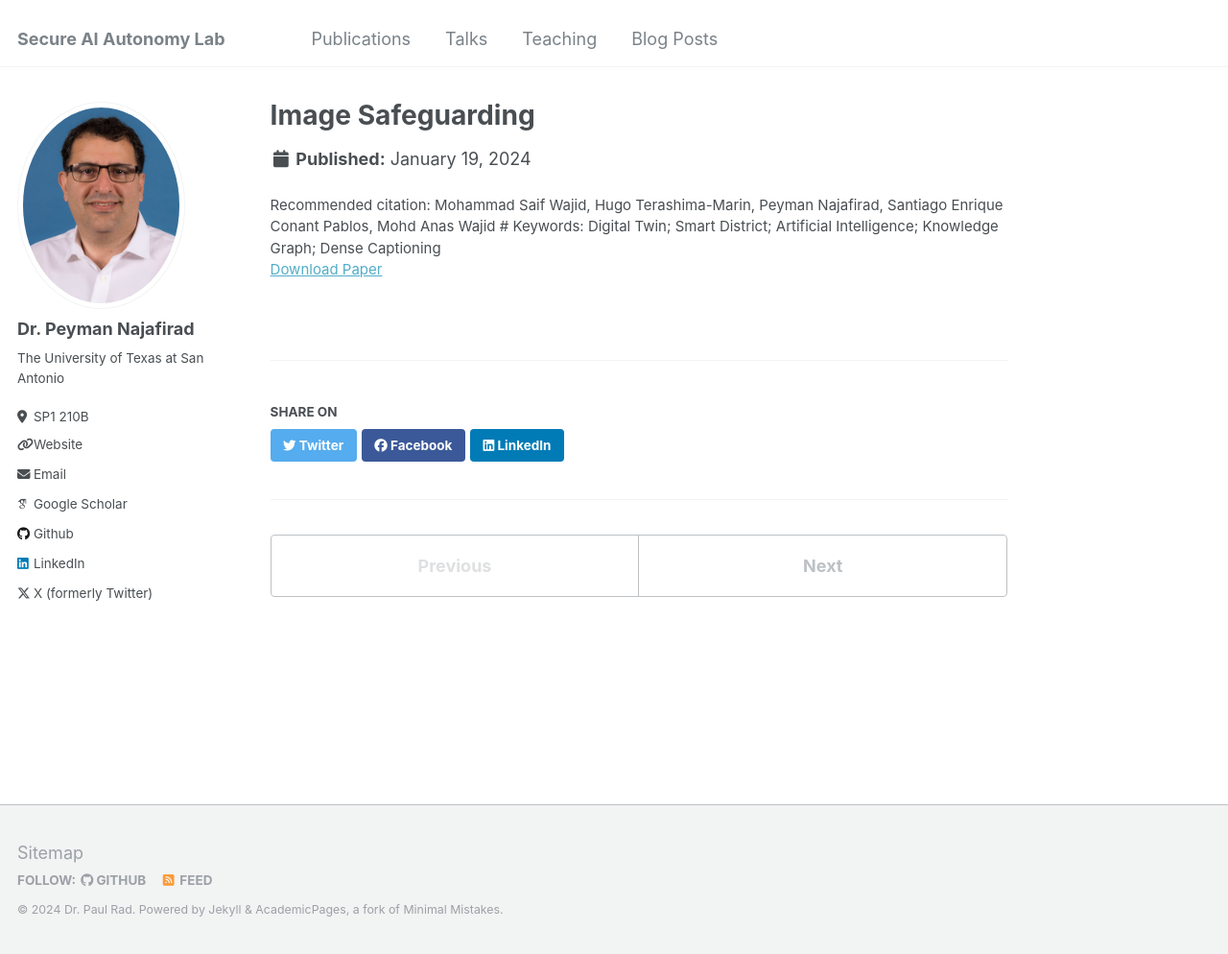
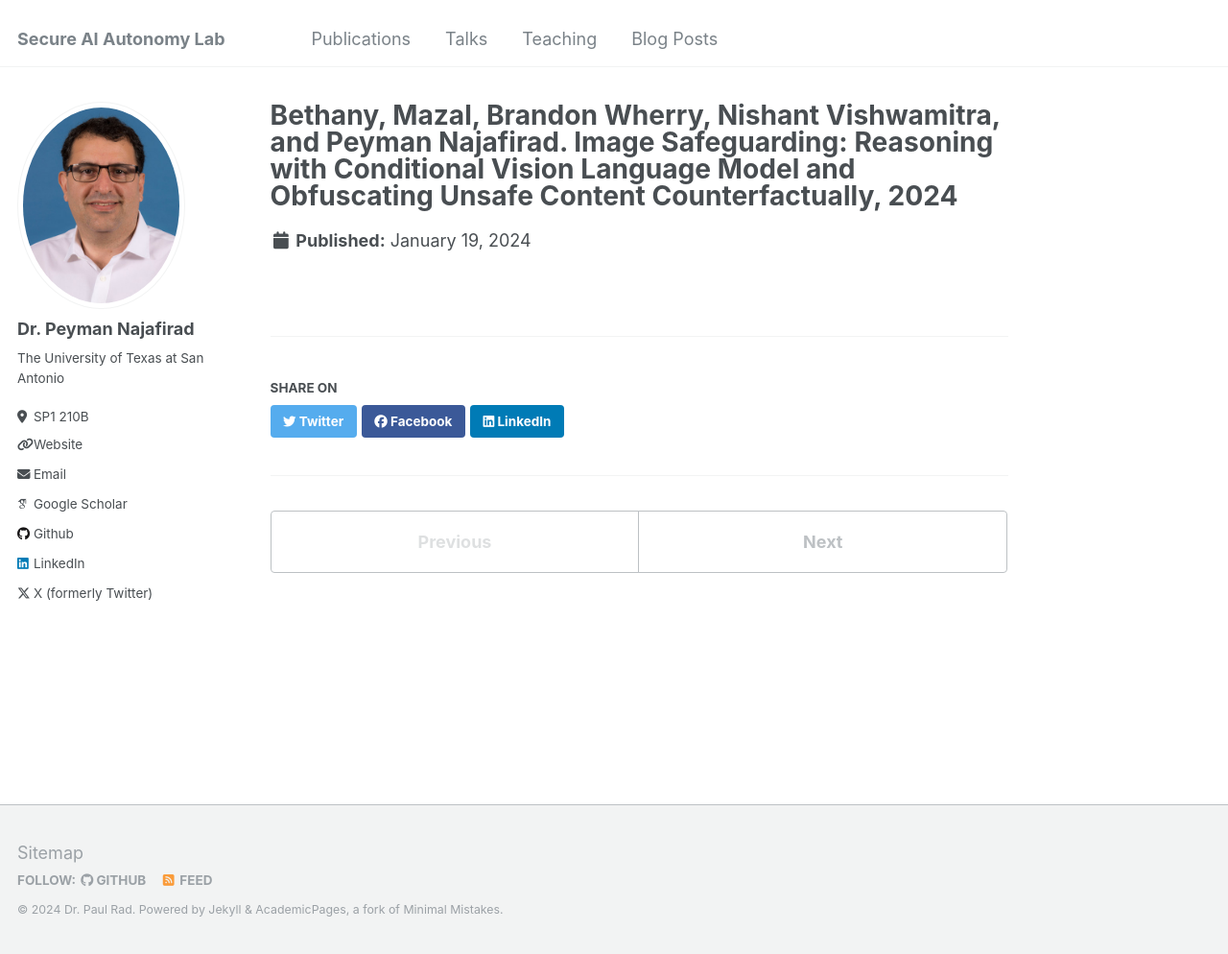
Before and after one commit to vohongthinh2011/PeymanNajafirad, a Jekyll site: the page built from _publications/2024-01-19-Image-Safeguarding.md, in a window 1280 px wide and 994 px high. Shown: the whole window at 96% size. Built offline with Jekyll 4.4.1, drawn with Linux system fonts in a browser that asks for light colours; some web fonts are replaced; part of the change alters nothing that is shown.

Commit message:
Update 2024-01-19-Image-Safeguarding.md

```diff
--- a/_publications/2024-01-19-Image-Safeguarding.md
+++ b/_publications/2024-01-19-Image-Safeguarding.md
@@ -1,12 +1,12 @@
 ---
-# title: "Bethany, Mazal, Brandon Wherry, Nishant Vishwamitra, and Peyman Najafirad. Image Safeguarding: Reasoning with Conditional Vision Language Model and Obfuscating Unsafe Content Counterfactually, 2024"
-collection: publications
+ title: "Bethany, Mazal, Brandon Wherry, Nishant Vishwamitra, and Peyman Najafirad. Image Safeguarding: Reasoning with Conditional Vision Language Model and Obfuscating Unsafe Content Counterfactually, 2024"
+# collection: publications
 # permalink: /publication/2024-01-19-Image-Safeguarding
-excerpt: 'Keywords:  Image Safeguarding'
-date: 2024-01-19
+# excerpt: 'Keywords:  Image Safeguarding'
+# date: 2024-01-19
 # venue: 'arXiv'
 paperurl: 'https://arxiv.org/pdf/2401.11035'
-citation: 'Mohammad Saif Wajid, Hugo Terashima-Marin, Peyman Najafirad, Santiago Enrique Conant Pablos, Mohd Anas Wajid
+# citation: 'Mohammad Saif Wajid, Hugo Terashima-Marin, Peyman Najafirad, Santiago Enrique Conant Pablos, Mohd Anas Wajid
 
 # Keywords: Digital Twin; Smart District; Artificial Intelligence; Knowledge Graph; Dense Captioning'
 ---
```
